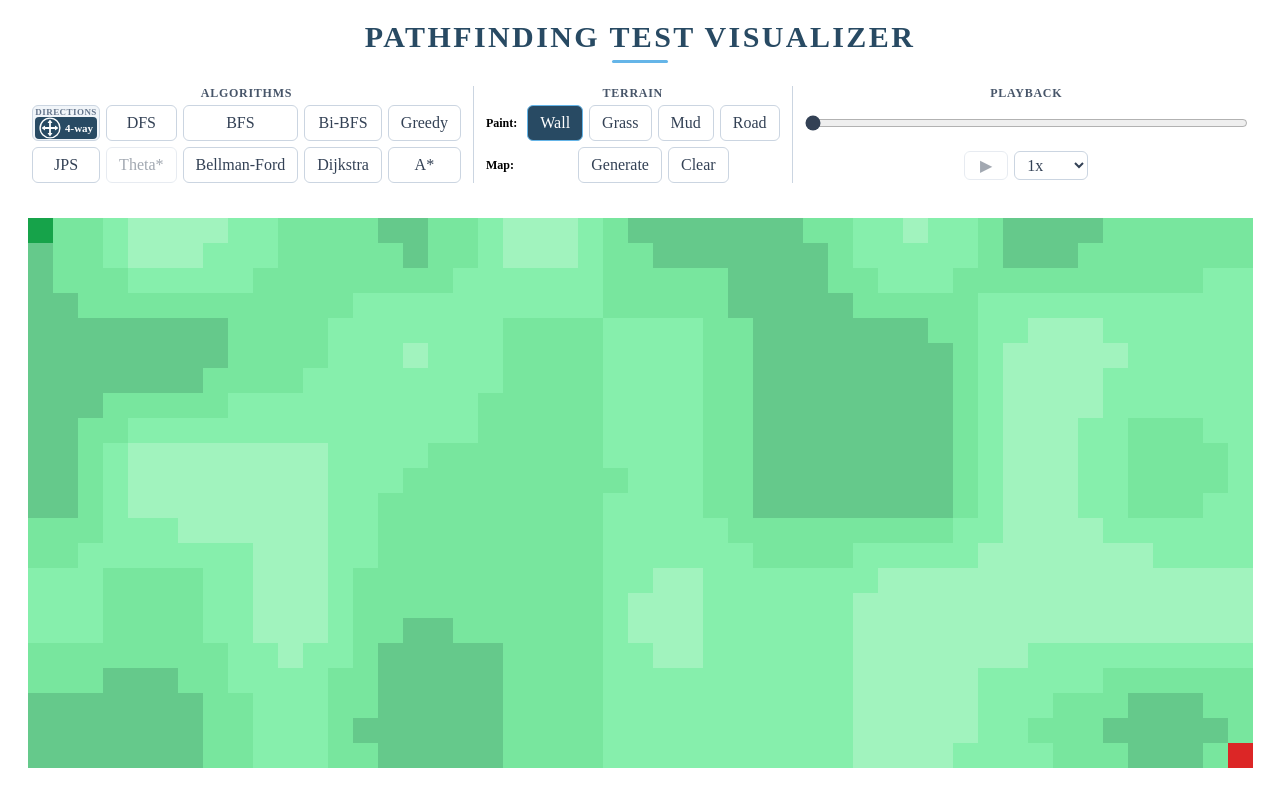
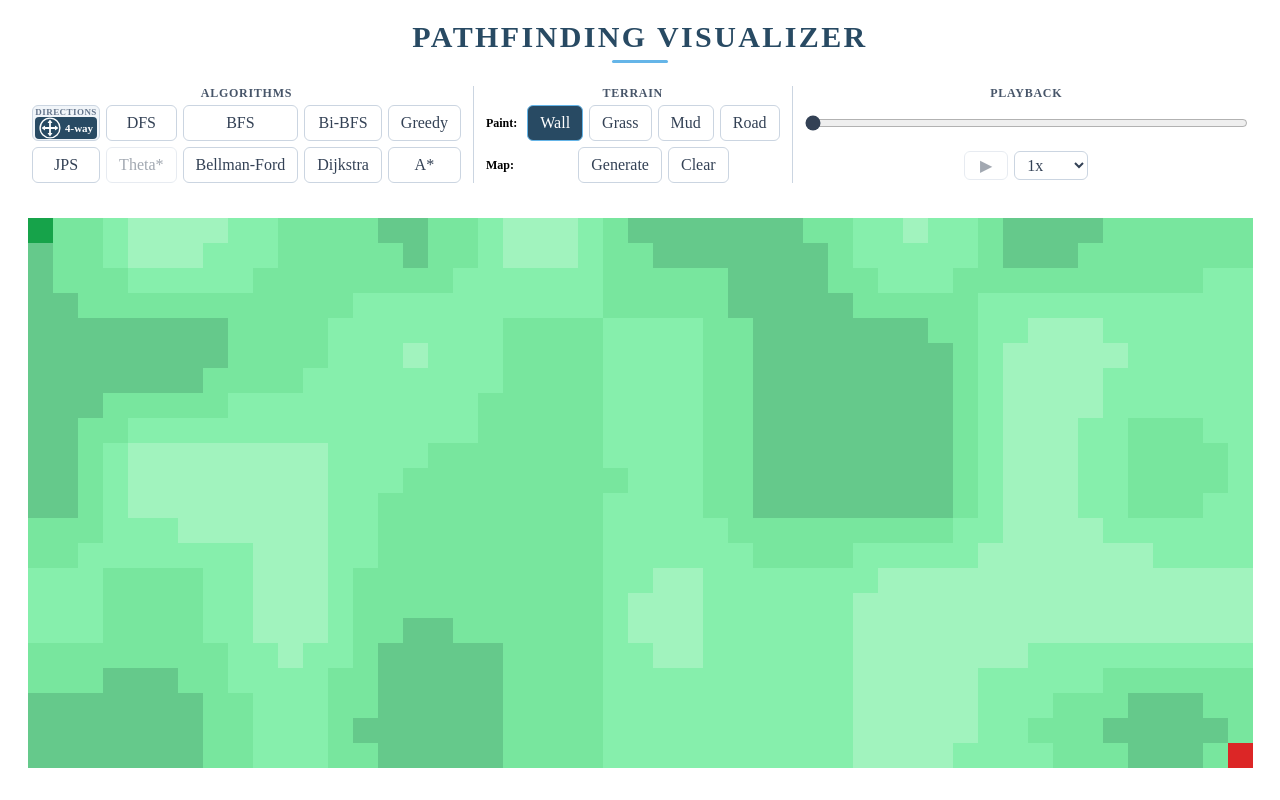
Before and after one commit to chrisp-bacon2024/pathfinding-visualizer, a website with bundled scripts: page index.html in a window 1280 px wide. Built offline with nearby package versions, Linux system fonts and the light colour scheme.

Commit message:
Revert "TEST: temporary title change to verify portfolio auto-update"
This reverts commit 47cb007458ab0e31498f08490e6e7e1901a22ae5.

```diff
--- a/index.html
+++ b/index.html
@@ -12,7 +12,7 @@
     <body>
         <div class="app">
             <header class="pageHeader">
-                <h1 class="pageTitle">Pathfinding TEST Visualizer</h1>
+                <h1 class="pageTitle">Pathfinding Visualizer</h1>
             </header>
 
             <div class="toolbar">
```
